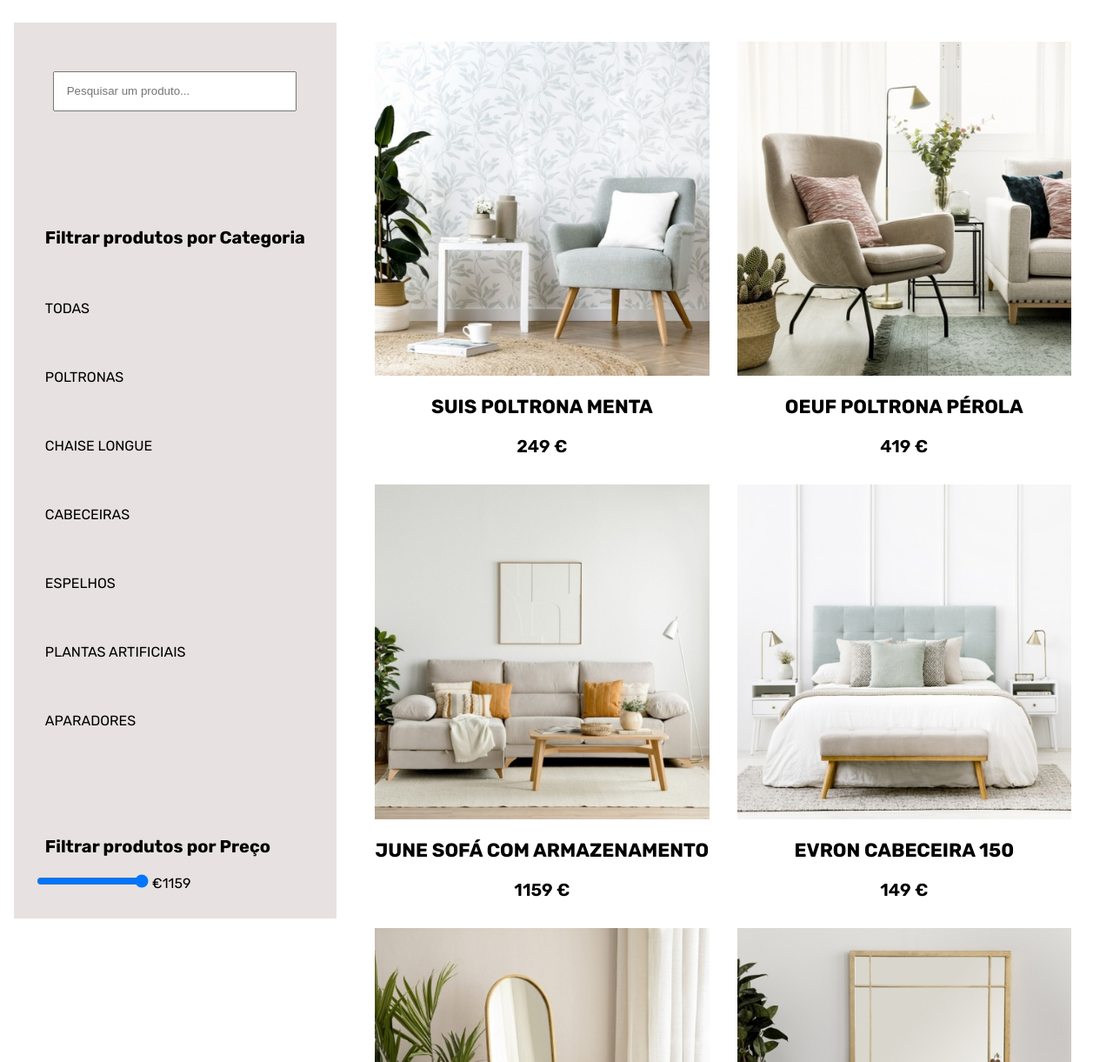
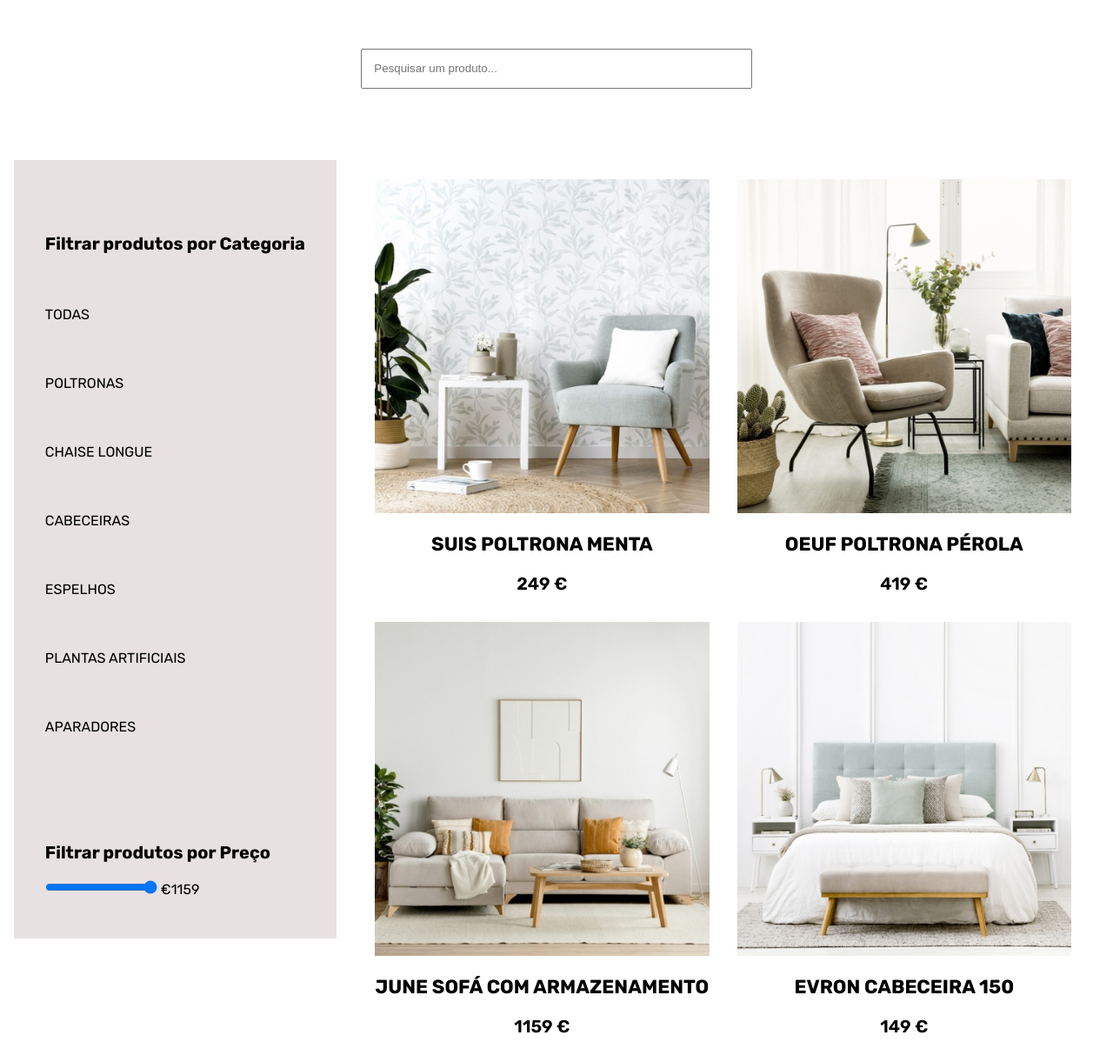
Before and after one commit to MG95Developer/search-filter-sidebar, a plain HTML site: page index.html in a window 1280 px wide. Shown: the top 1221 px of the page at 87% size. Drawn offline with Linux system fonts and the light colour scheme.

Commit message:
search box update

```diff
--- a/index.css
+++ b/index.css
@@ -46,12 +46,20 @@ div#filter-options{
 }
 
 div.filter-options_input{
-    margin-bottom: 25px;
+    max-width: 1640px;
+    padding: 1em;
+    display: flex;
+    flex-direction: column;
+    justify-content: center;
+    align-items: center;
+    margin: 0 auto;
 }
 
 div.filter-options_input input {
     padding: 1em;
     width: 100%;
+    min-width: 450px;
+    max-width: 600px;
 }
 
 div#filter-options{
@@ -72,7 +80,7 @@ div.filter-options_categories{
     margin-bottom: 15px;
 }
 
-input.priceRange{
+input#priceRange{
     margin-left: 10px;
     margin-bottom: 1.5em;
 }
@@ -149,8 +157,11 @@ p.product-price{
 footer{
     padding: 4em 1em;
     text-align: center;
+    margin-top: 1em;
+    background-color: lightgray;
 }
 
 footer p {
     font-weight: bold;
+    padding: .5em 0;
 }
--- a/index.html
+++ b/index.html
@@ -16,13 +16,15 @@
     </head>
 
     <body>
+
+        <!-- SEARCH BOX -->
+        <div class="filter-options_input">
+            <input type="text" placeholder="Pesquisar um produto..." id="search" />
+        </div>
+
         <!-- MAIN CONTENT -->
         <main id="main">
             <div id="filter-options" class="sticky">
-
-                <div class="filter-options_input">
-                    <input type="text" placeholder="Pesquisar um produto..." id="search" />
-                </div>
 
                 <div>
                     <div class="filter-options_categories">
```
